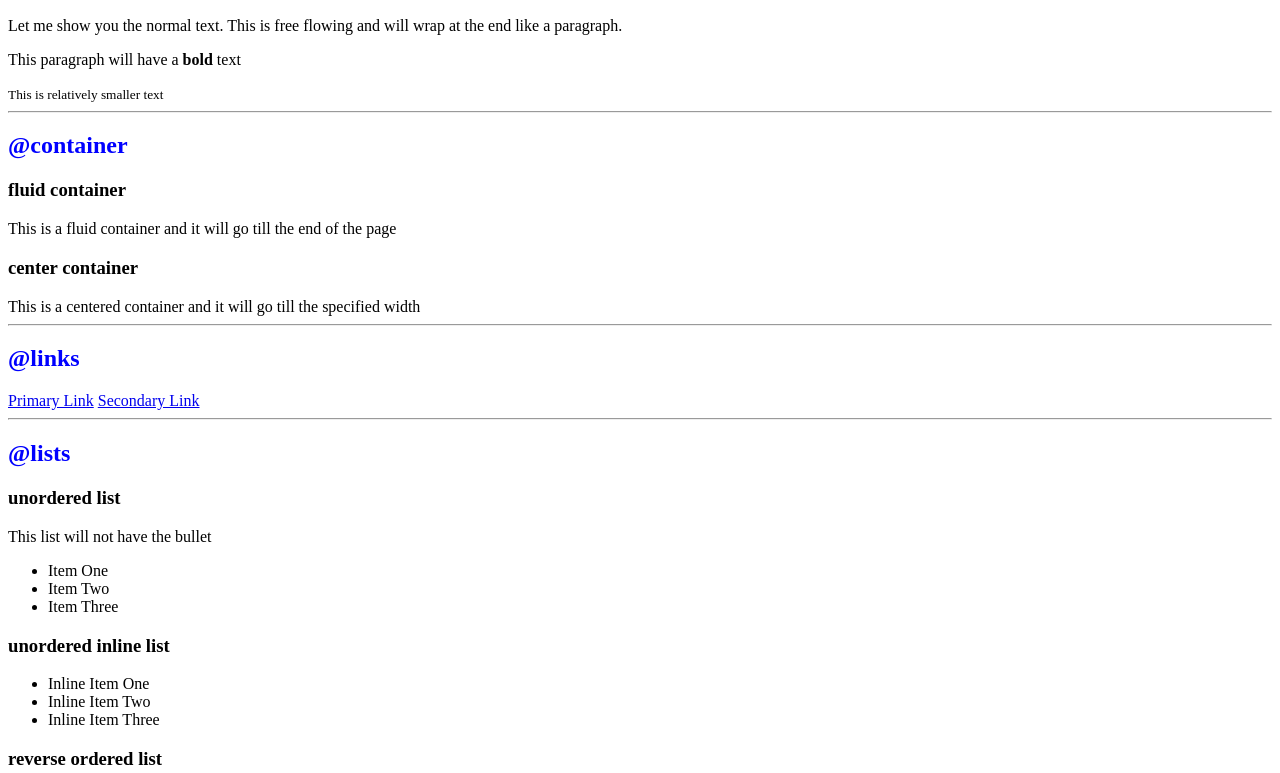
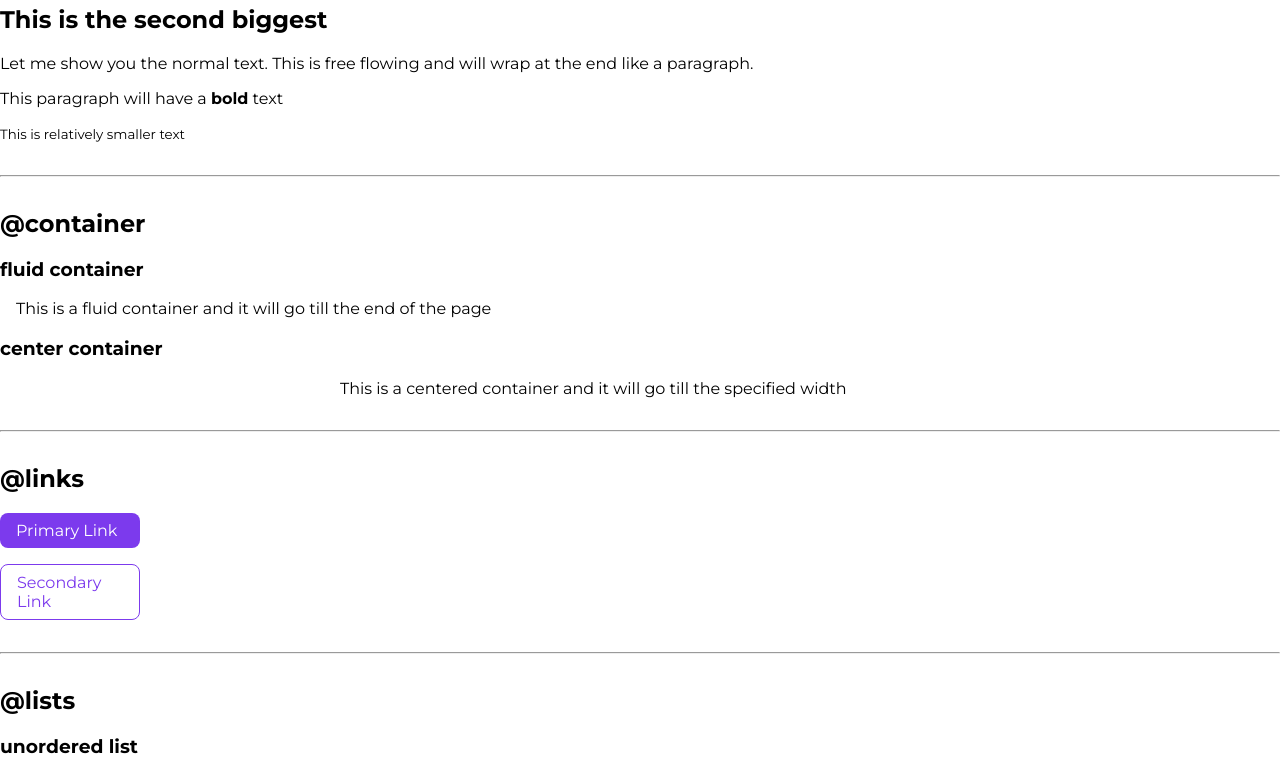
Before and after one commit to lodhibharti/Neogcamp_Lacture3, a plain HTML site: page Library/components.html in a window 1280 px wide. Shown: the part 273-1046 px from the top of the page. Drawn offline with Linux system fonts and the light colour scheme.

Commit message:
CSS update

```diff
--- a/Library/components.html
+++ b/Library/components.html
@@ -6,7 +6,7 @@
     <meta name="viewport" content="width=device-width, initial-scale=1.0">
     <title>Component Library</title>
 
-    <link href="/styles.css" rel="stylesheet" />
+    <link href="styles.css" rel="stylesheet" />
 </head>
 
 <body>
```
Also changed, not shown: Library/styles.css (+0 -16 lines), images/hero.svg (added).
